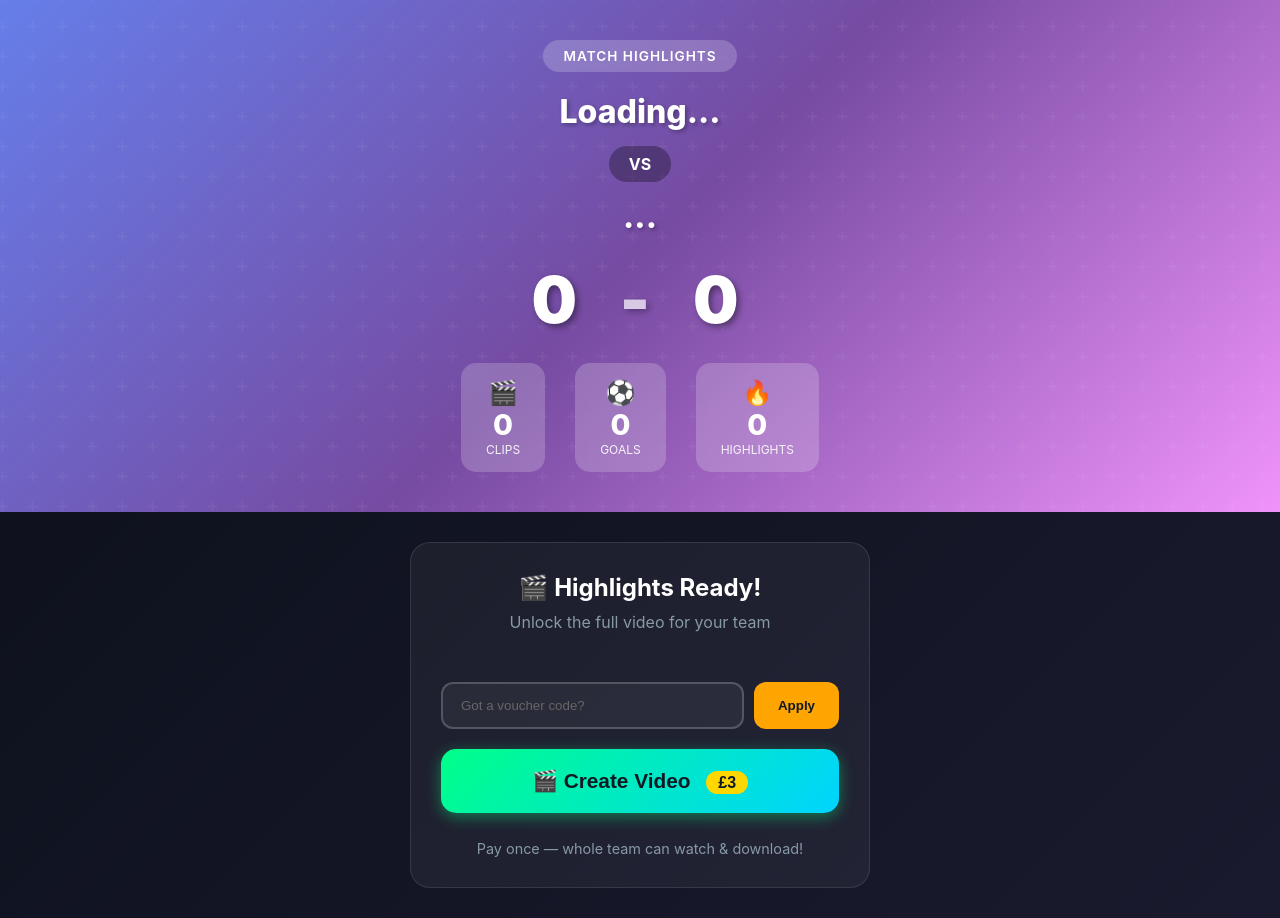
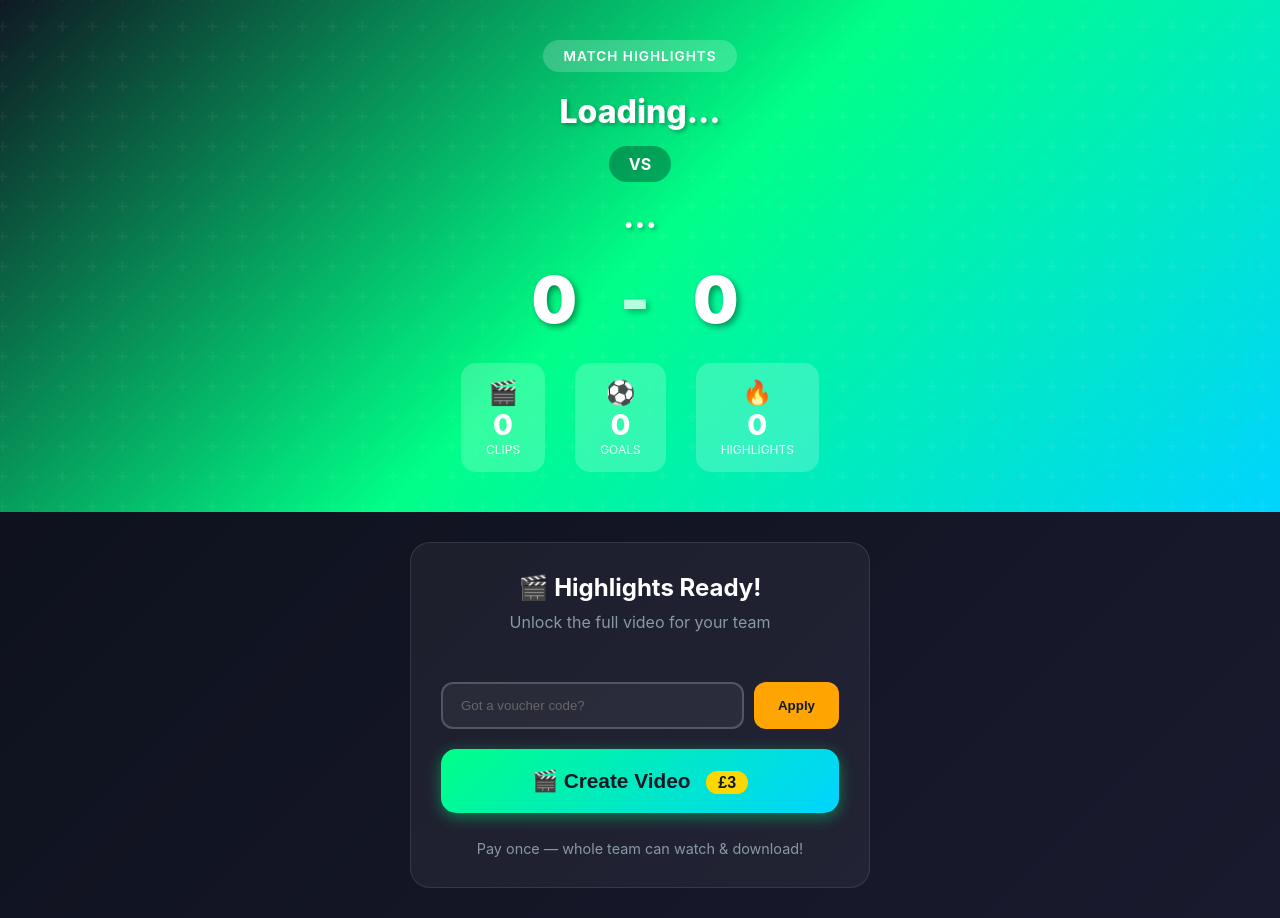
Before and after one commit to miketehdegen-glitch/matchreel, a website: page public/reel.html in a window 1280 px wide. Drawn offline with Linux system fonts and the light colour scheme; files whose address does not match are found by name.

Commit message:
Change hero to blue-green gradient

```diff
--- a/public/reel.html
+++ b/public/reel.html
@@ -19,7 +19,7 @@
     /* HERO POSTER SECTION */
     .hero-poster {
       position: relative;
-      background: linear-gradient(135deg, #667eea 0%, #764ba2 50%, #f093fb 100%);
+      background: linear-gradient(135deg, #0f1923 0%, #00ff88 50%, #00d4ff 100%);
       padding: 40px 20px;
       text-align: center;
       overflow: hidden;
--- /dev/null
+++ b/voucher.json
@@ -0,0 +1 @@
+{"code":"MARCH26","discount":100,"maxUses":500,"description":"Free until April 2026","expiresAt":"2026-04-01"}
```
